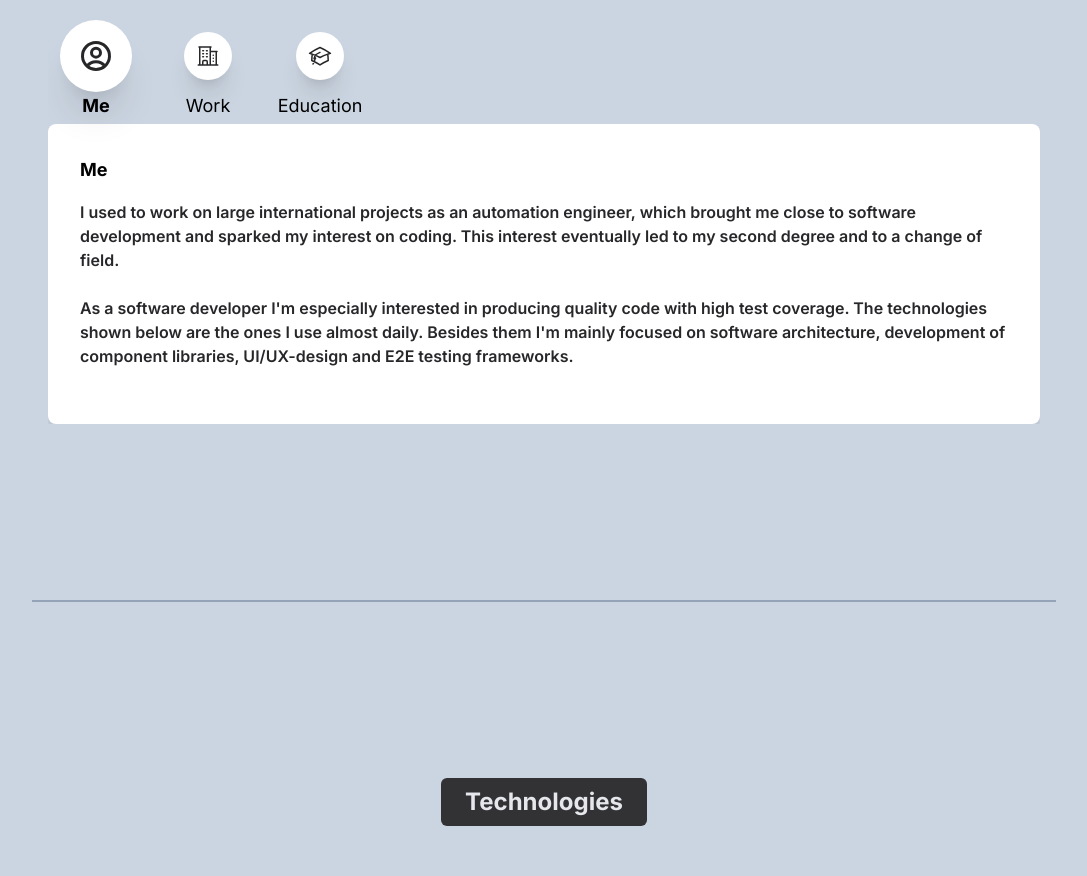
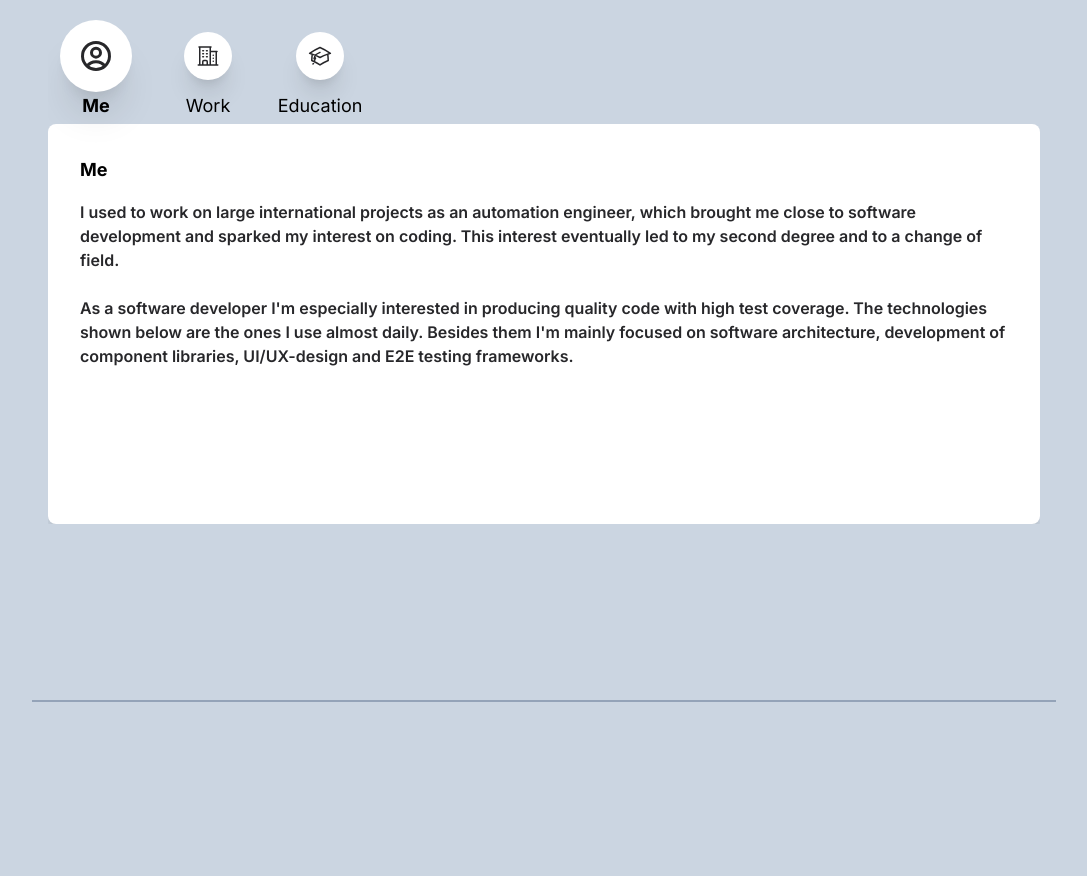
Before and after one commit to SamiHonkasalo/saho-portfolio, a React (Vite) app: page / in a window 1280 px wide. Shown: the part 940-1816 px from the top of the page, without its empty margins (96-1183 px from the left). Built offline with nearby package versions, Linux system fonts and the light colour scheme.

Commit message:
Adjust styles

```diff
--- a/src/sections/about/AboutContent.tsx
+++ b/src/sections/about/AboutContent.tsx
@@ -124,7 +124,7 @@ export const AboutContent = ({ activeSectionKey }: Props) => {
       variants={SectionVariants}
       initial="off"
       animate="on"
-      className="min-h-[700px] w-full rounded-lg bg-white p-8 pb-2 shadow-lg md:min-h-[500px] lg:min-h-[300px]"
+      className="min-h-[700px] w-full rounded-lg bg-white p-8 pb-2 shadow-lg md:min-h-[500px] lg:min-h-[400px]"
     >
       <h5 className="mb-4 text-lg font-bold">
         {t(`about.${activeSectionKey}`)}
```
